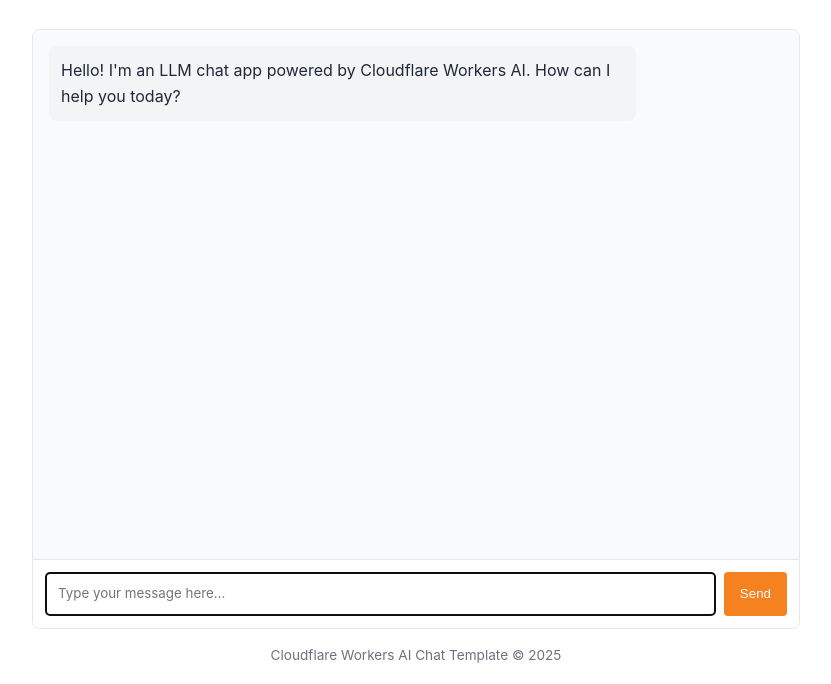
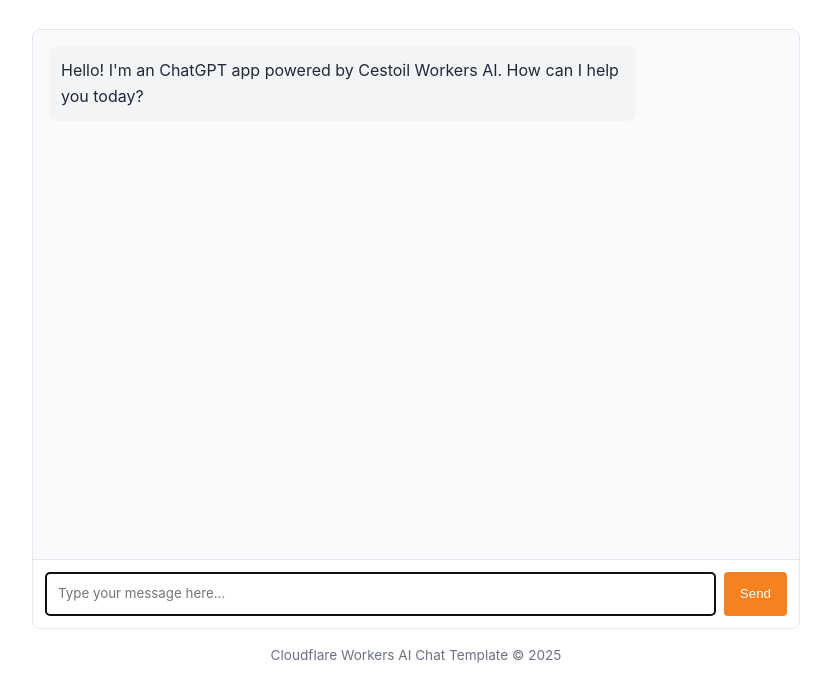
Before and after one commit to samuelxiong88/llm-chat-app-template, a website: page public/index.html in a window 1280 px wide. Shown: the part 116-800 px from the top of the page, without its empty margins (224-1055 px from the left). Drawn offline with Linux system fonts and the light colour scheme.

Commit message:
Update index.html

```diff
--- a/public/index.html
+++ b/public/index.html
@@ -146,7 +146,7 @@
       <div id="chat-messages" class="chat-messages">
         <div class="message assistant-message">
           <p>
-            Hello! I'm an LLM chat app powered by Cloudflare Workers AI. How can
+            Hello! I'm an ChatGPT app powered by Cestoil Workers AI. How can
             I help you today?
           </p>
         </div>
```
